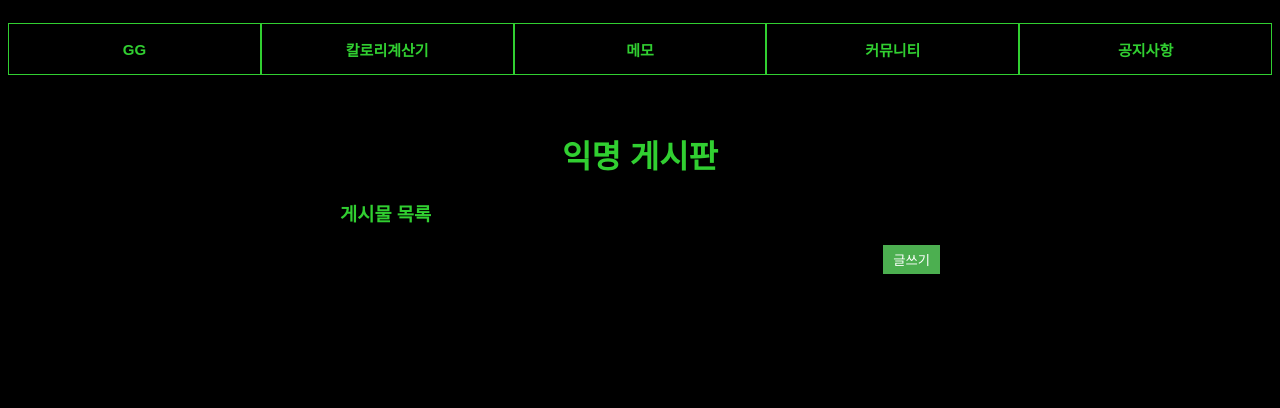
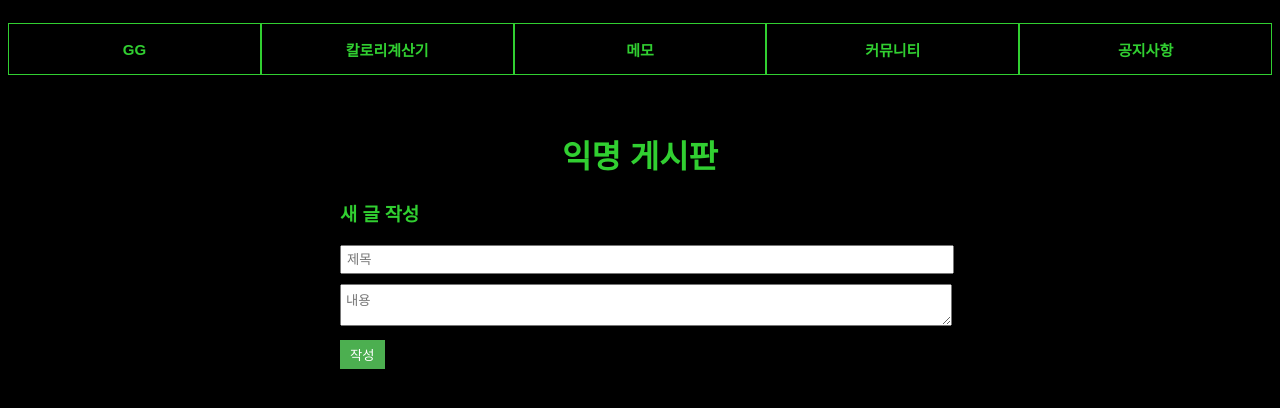
Before and after one commit to ok3251/GongHealth, a plain HTML site: page community.html in a window 1280 px wide. Both pictures are taken after a click on the button "글쓰기". Drawn offline with Linux system fonts and the light colour scheme; no server answers.

Commit message:
오류수정

```diff
--- a/community.html
+++ b/community.html
@@ -123,8 +123,8 @@
     }
 
     function apbt() {
-      document.getElementById('message').style.display = 'none';
-      document.getElementById('board').style.display = 'block';
+      document.getElementById('message').style.display = 'block';
+      document.getElementById('board').style.display = 'none';
     }
 
     document.getElementById("back").onclick = function() {
```
